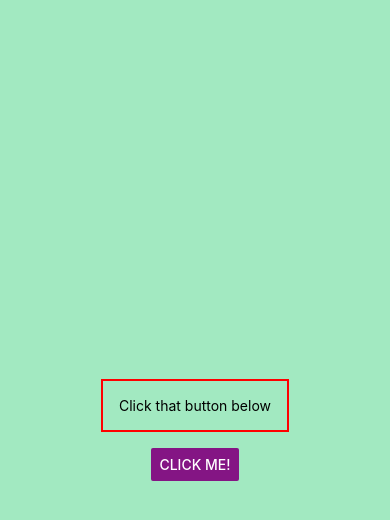
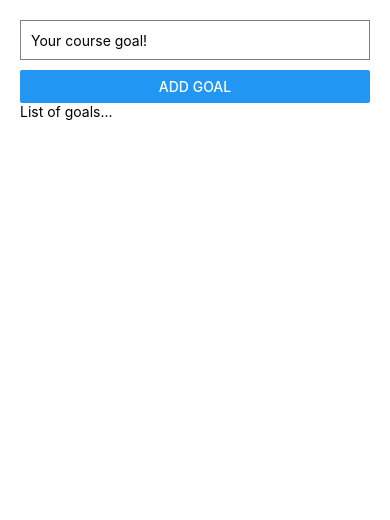
Before and after one commit to jrebadulla/react-native-training, a React Native app: screen / in a window 390 px wide. Shown: the top 520 px of the page. Built offline with nearby package versions, Linux system fonts and the light colour scheme.

Commit message:
Web and Android Platform

```diff
--- a/App.js
+++ b/App.js
@@ -1,29 +1,14 @@
-import { StatusBar } from "expo-status-bar";
-import { Button, StyleSheet, Text, View } from "react-native";
+import { Platform } from "react-native";
+
+import AndroidApp from "./Components/AndroidPlatform/PlatformSpecificApp.android";
+import WebApp from "./Components/WebPlatform/PlatformSpecificApp.web";
+
+const PlatformSpecificApp = Platform.select({
+  android: AndroidApp,
+  web: WebApp,
+  default: WebApp,
+});
 
 export default function App() {
-  return (
-    <View style={styles.container}>
-      <Text
-        style={{ margin: 16, borderWidth: 2, borderColor: "red", padding: 16 }}
-      >
-        Click that button below
-      </Text>
-      <Button
-        title="Click Me!"
-        color="#841584"
-        accessibilityLabel="Learn more about this purple button"
-      />
-      <StatusBar style="auto" />
-    </View>
-  );
+  return <PlatformSpecificApp />;
 }
-
-const styles = StyleSheet.create({
-  container: {
-    flex: 1,
-    backgroundColor: "#A2E9C1",
-    alignItems: "center",
-    justifyContent: "center",
-  },
-});
--- /dev/null
+++ b/Components/AndroidPlatform/PlatformSpecificApp.android.js
@@ -0,0 +1,20 @@
+import React from "react";
+import { StyleSheet, Text, View, Button, TextInput } from "react-native";
+
+export default function PlatformSpecificApp() {
+  return (
+    <View style={styles.appContainer}>
+      <View>
+        <TextInput placeholder="Your goal!" />
+        <Button title="Add new goal" onPress={() => {}} />
+      </View>
+      <Text>List of goals...</Text>
+    </View>
+  );
+}
+
+const styles = StyleSheet.create({
+  appContainer: {
+    padding: 50,
+  },
+});
--- /dev/null
+++ b/Components/WebPlatform/PlatformSpecificApp.web.js
@@ -0,0 +1,25 @@
+import React from "react";
+import { StyleSheet, Text, View, Button, TextInput } from "react-native";
+
+export default function PlatformSpecificApp() {
+  return (
+    <View style={styles.container}>
+      <TextInput placeholder="Your course goal!" style={styles.input} />
+      <Button title="Add goal" onPress={() => {}} />
+      <Text>List of goals...</Text>
+    </View>
+  );
+}
+
+const styles = StyleSheet.create({
+  container: {
+    padding: 20,
+  },
+  input: {
+    height: 40,
+    borderColor: "gray",
+    borderWidth: 1,
+    marginBottom: 10,
+    paddingLeft: 10,
+  },
+});
```
